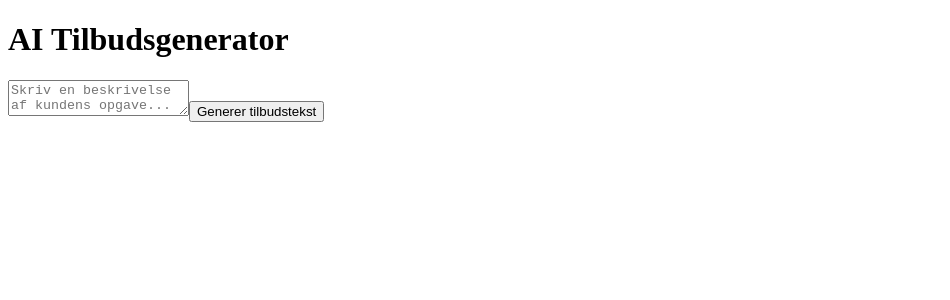
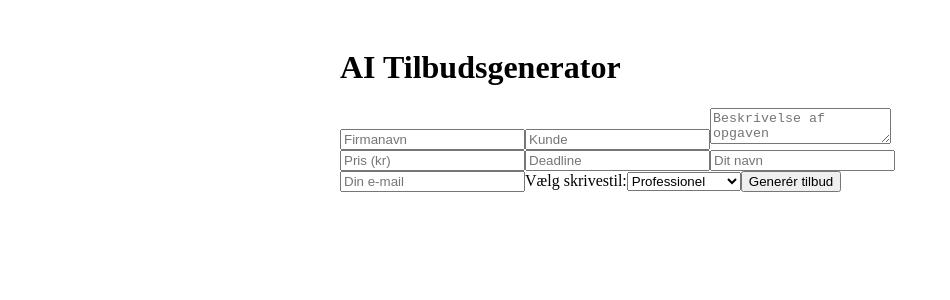
Before and after one commit to Matiashtn/ai-tilbud, a Next.js app: page / in a window 1280 px wide. Shown: the top 300 px of the page, without its empty margins (0-950 px from the left). Built offline with nearby package versions, Linux system fonts and the light colour scheme.

Commit message:
Update index.js

```diff
--- a/pages/index.js
+++ b/pages/index.js
@@ -1,57 +1,77 @@
-
-import { useState } from "react";
+import { useState } from 'react';
 
 export default function Home() {
-  const [input, setInput] = useState("");
-  const [output, setOutput] = useState("");
+  const [form, setForm] = useState({
+    firmanavn: '',
+    kunde: '',
+    opgavebeskrivelse: '',
+    pris: '',
+    deadline: '',
+    kontaktnavn: '',
+    kontaktemail: '',
+    skrivestil: 'professionel',
+    tone: '',
+  });
+
+  const [resultat, setResultat] = useState('');
   const [loading, setLoading] = useState(false);
 
-  const handleGenerate = async () => {
-    if (!input.trim()) return;
+  const handleChange = (e) => {
+    const { name, value } = e.target;
+    setForm((prev) => ({ ...prev, [name]: value }));
+  };
+
+  const handleSubmit = async (e) => {
+    e.preventDefault();
     setLoading(true);
-    setOutput("");
+    setResultat('');
 
-    try {
-      const res = await fetch("/api/generate", {
-        method: "POST",
-        headers: { "Content-Type": "application/json" },
-        body: JSON.stringify({ input }),
-      });
+    const res = await fetch('/api/generate', {
+      method: 'POST',
+      headers: { 'Content-Type': 'application/json' },
+      body: JSON.stringify(form),
+    });
 
-      const data = await res.json();
-      setOutput(data.result);
-    } catch (err) {
-      console.error(err);
-      setOutput("Der opstod en fejl. Prøv igen.");
-    } finally {
-      setLoading(false);
-    }
+    const data = await res.json();
+    setResultat(data.prompt || 'Ingen svar modtaget');
+    setLoading(false);
   };
 
   return (
-    <main className="min-h-screen flex flex-col items-center justify-center px-4 py-8">
-      <h1 className="text-3xl font-bold mb-6">AI Tilbudsgenerator</h1>
+    <div style={{ maxWidth: 600, margin: '0 auto', padding: 20 }}>
+      <h1>AI Tilbudsgenerator</h1>
+      <form onSubmit={handleSubmit}>
+        <input name="firmanavn" placeholder="Firmanavn" onChange={handleChange} required />
+        <input name="kunde" placeholder="Kunde" onChange={handleChange} required />
+        <textarea name="opgavebeskrivelse" placeholder="Beskrivelse af opgaven" onChange={handleChange} required />
+        <input name="pris" placeholder="Pris (kr)" onChange={handleChange} required />
+        <input name="deadline" placeholder="Deadline" onChange={handleChange} required />
+        <input name="kontaktnavn" placeholder="Dit navn" onChange={handleChange} required />
+        <input name="kontaktemail" placeholder="Din e-mail" onChange={handleChange} required />
 
-      <textarea
-        className="w-full max-w-xl h-32 border rounded p-3 mb-4"
-        placeholder="Skriv en beskrivelse af kundens opgave..."
-        value={input}
-        onChange={(e) => setInput(e.target.value)}
-      />
+        <label>Vælg skrivestil:</label>
+        <select name="skrivestil" onChange={handleChange}>
+          <option value="professionel">Professionel</option>
+          <option value="jordnær">Nede på jorden</option>
+          <option value="kortfattet">Kortfattet</option>
+          <option value="brugerdefineret">Brugerdefineret</option>
+        </select>
 
-      <button
-        onClick={handleGenerate}
-        disabled={loading}
-        className="bg-blue-600 text-white px-5 py-2 rounded hover:bg-blue-700 disabled:opacity-50"
-      >
-        {loading ? "Genererer..." : "Generer tilbudstekst"}
-      </button>
+        {form.skrivestil === 'brugerdefineret' && (
+          <textarea name="tone" placeholder="Beskriv din ønskede skrivestil..." onChange={handleChange} />
+        )}
 
-      {output && (
-        <div className="mt-6 w-full max-w-xl p-4 border rounded bg-gray-50 whitespace-pre-wrap">
-          {output}
+        <button type="submit" disabled={loading}>
+          {loading ? 'Genererer tilbud...' : 'Generér tilbud'}
+        </button>
+      </form>
+
+      {resultat && (
+        <div style={{ whiteSpace: 'pre-wrap', marginTop: 20 }}>
+          <h2>Genereret tilbud:</h2>
+          <p>{resultat}</p>
         </div>
       )}
-    </main>
+    </div>
   );
 }
```
